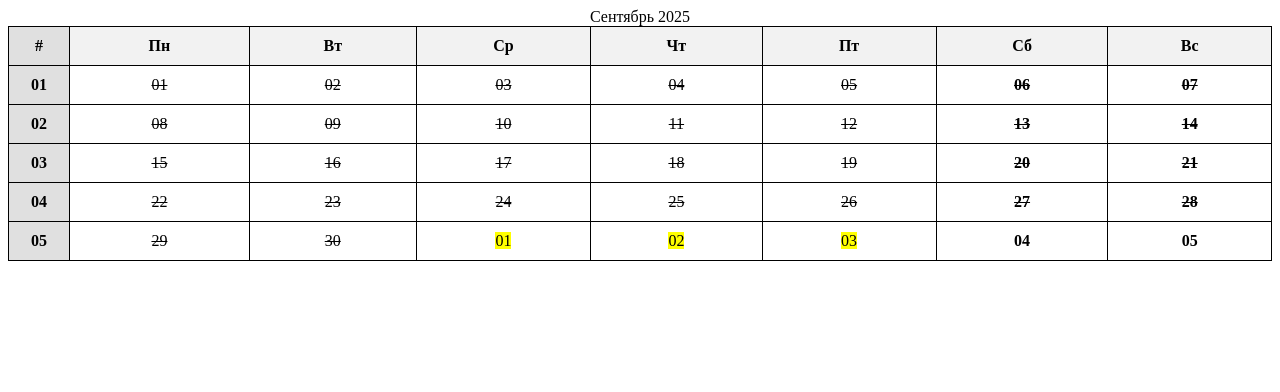
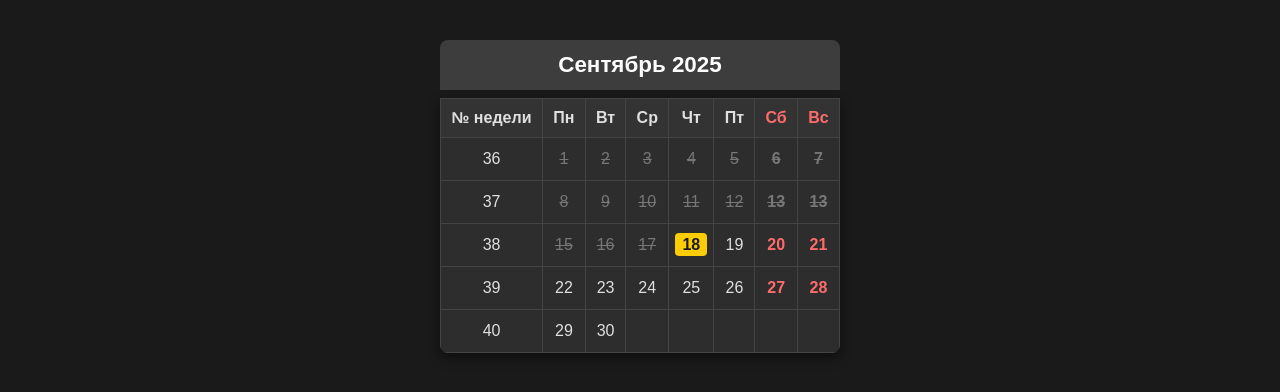
Before and after one commit to 1Oblivious1/IntertetProgram, a plain HTML site: page Calendar/index.html in a window 1280 px wide. Drawn offline with Linux system fonts and the light colour scheme.

Commit message:
Update index.html

```diff
--- a/Calendar/index.html
+++ b/Calendar/index.html
@@ -2,26 +2,77 @@
 <html lang="ru">
 <head>
 <meta charset="UTF-8" />
-    <meta name="viewport" content="width=device-width, initial-scale=1" />
-    <title>Календарь - Сентябрь 2025</title>
+<title>Статический календарь на сентябрь 2025</title>
 <style>
+  body {
+    background-color: #1a1a1a;
+    color: #e0e0e0;
+    margin: 0;
+    padding: 20px;
+    font-family: Arial, sans-serif;
+  }
+
   table {
+    border-collapse: collapse;
     width: 100%;
-            border-collapse: collapse;
+    max-width: 400px;
+    margin: 20px auto;
+    background-color: #2d2d2d;
+    box-shadow: 0 4px 12px rgba(0,0,0,0.5);
+    border-radius: 8px;
+    overflow: hidden;
   }
-        th, td {
+
+  caption {
+    font-weight: bold;
+    font-size: 1.4em;
+    margin-bottom: 8px;
+    padding: 12px;
+    background-color: #3d3d3d;
+    color: #ffffff;
+  }
+
+  thead {
+    background-color: #333;
+  }
+
+  th {
     padding: 10px;
+    border: 1px solid #444;
+    color: #e0e0e0;
+  }
+
+  tbody td {
+    padding: 12px 6px;
+    border: 1px solid #444;
     text-align: center;
-            border: 1px solid #000;
   }
-        th {
-            background-color: #f2f2f2;
+
+  /* Подсветка текущей даты */
+  mark {
+    background-color: #ffcc00;
+    color: #1a1a1a;
+    padding: 3px 7px;
+    border-radius: 4px;
+    font-weight: bold;
   }
-        .week-number {
-            background-color: #e0e0e0;
+
+  /* Выделение выходных дней */
+  th strong {
+    color: #ff6b6b;
+  }
+
+  /* Выделение прошедших дат (зачёркнутых) */
+  del {
+    color: #777;
+  }
+
+  /* Выходные дни в ячейках */
+  tbody td strong {
     font-weight: bold;
-            width: 40px;
+    color: #ff6b6b;
   }
+</style>
 </style>
 </head>
 <body>
@@ -30,66 +81,66 @@
   <caption>Сентябрь 2025</caption>
   <thead>
     <tr>
-                <th class="week-number">#</th>
+      <th>№ недели</th>
       <th>Пн</th>
       <th>Вт</th>
       <th>Ср</th>
       <th>Чт</th>
       <th>Пт</th>
-                <th class="">Сб</th>
-                <th class="">Вс</th>
+      <th><strong>Сб</strong></th>
+      <th><strong>Вс</strong></th>
     </tr>
   </thead>
   <tbody>
     <tr>
-                <td class="week-number">01</td>
-                <td><del>01</del></td>
-                <td><del>02</del></td>
-                <td><del>03</del></td>
-                <td><del>04</del></td>
-                <td><del>05</del></td>
-                <td><del><strong>06</strong></del></td>
-                <td><del><strong>07</strong></del></td>
+      <td>36</td>
+      <td><del>1</del></td>
+      <td><del>2</del></td>
+      <td><del>3</del></td>
+      <td><del>4</del></td>
+      <td><del>5</del></td>
+      <td><strong><del>6</del></strong></td>
+      <td><strong><del>7</del></strong></td>
     </tr>
     <tr>
-                <td class="week-number">02</td>
-                <td><del>08</del></td>
-                <td><del>09</del></td>
+      <td>37</td>
+      <td><del>8</del></td>
+      <td><del>9</del></td>
       <td><del>10</del></td>
       <td><del>11</del></td>
       <td><del>12</del></td>
-                <td><del><strong>13</strong></del></td>
-                <td><del><strong>14</strong></del></td>
+      <td><strong><del>13</del></strong></td>
+      <td><strong><del>13</del></strong></td>
     </tr>
     <tr>
-                <td class="week-number">03</td>
+      <td>38</td>
       <td><del>15</del></td>
       <td><del>16</del></td>
       <td><del>17</del></td>
-                <td><del>18</del></td>
-                <td><del>19</del></td>
-                <td><del><strong>20</strong></del></td>
-                <td><del><strong>21</strong></del></td>
+      <td><mark>18</mark></td>
+      <td>19</td>
+      <td><strong>20</strong></td>
+      <td><strong>21</strong></td>
     </tr>
     <tr>
-                <td class="week-number">04</td>
-                <td><del>22</del></td>
-                <td><del>23</del></td>
-                <td><del>24</del></td>
-                <td><del>25</del></td>
-                <td><del>26</del></td>
-                <td><del><strong>27</strong></del></td>
-                <td><del><strong>28</strong></del></td>
+      <td>39</td>
+      <td>22</td>
+      <td>23</td>
+      <td>24</td>
+      <td>25</td>
+      <td>26</td>
+      <td><strong>27</strong></td>
+      <td><strong>28</strong></td>
     </tr>
     <tr>
-                <td class="week-number">05</td>
-                <td><del>29</del></td>
-                <td><del>30</del></td>
-                <td><mark>01</mark></td>
-                <td><mark>02</mark></td>
-                <td><mark>03</mark></td>
-                <td><strong>04</strong></td>
-                <td><strong>05</strong></td>
+      <td>40</td>
+      <td>29</td>
+      <td>30</td>
+      <td></td>
+      <td></td>
+      <td></td>
+      <td></td>
+      <td></td>
     </tr>
   </tbody>
 </table>
```
Lines whose indentation alone changed are shown as unchanged.
